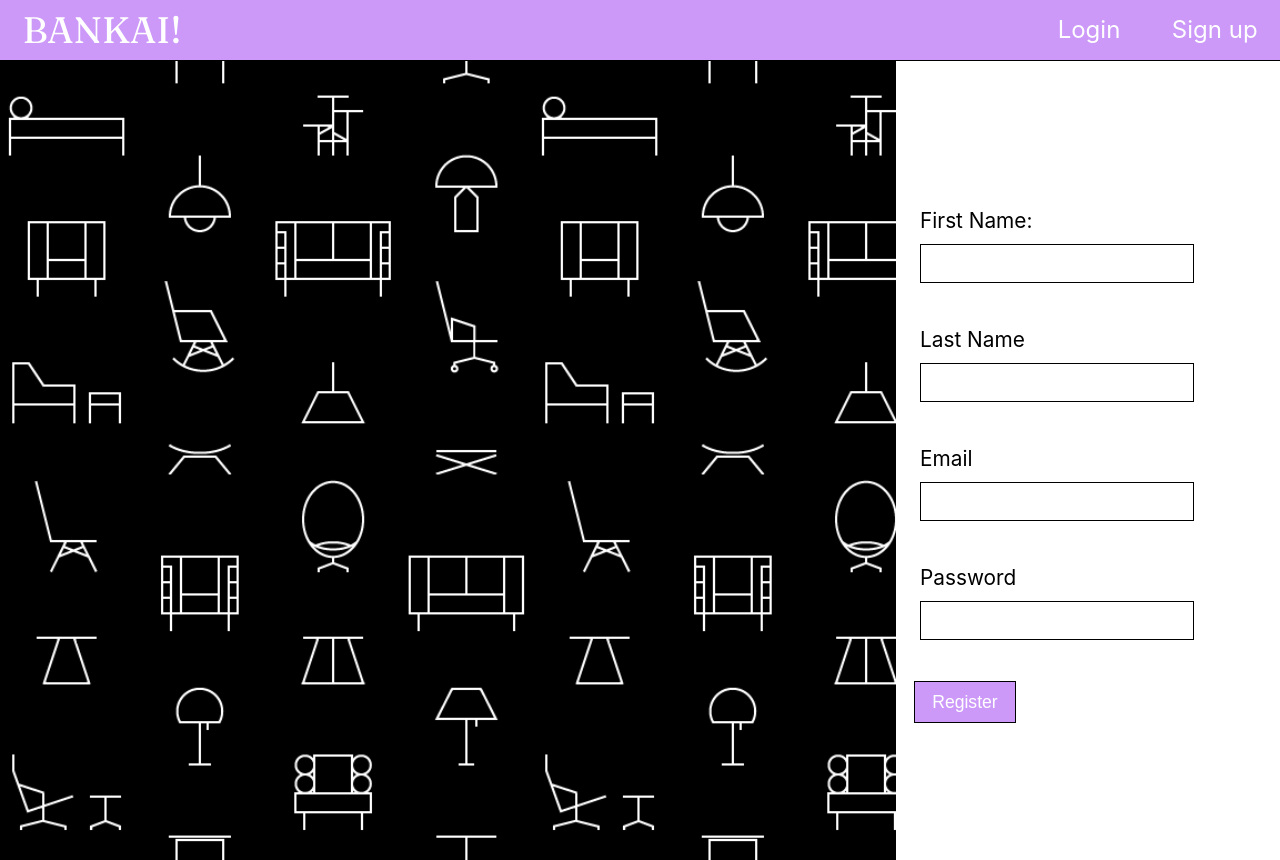
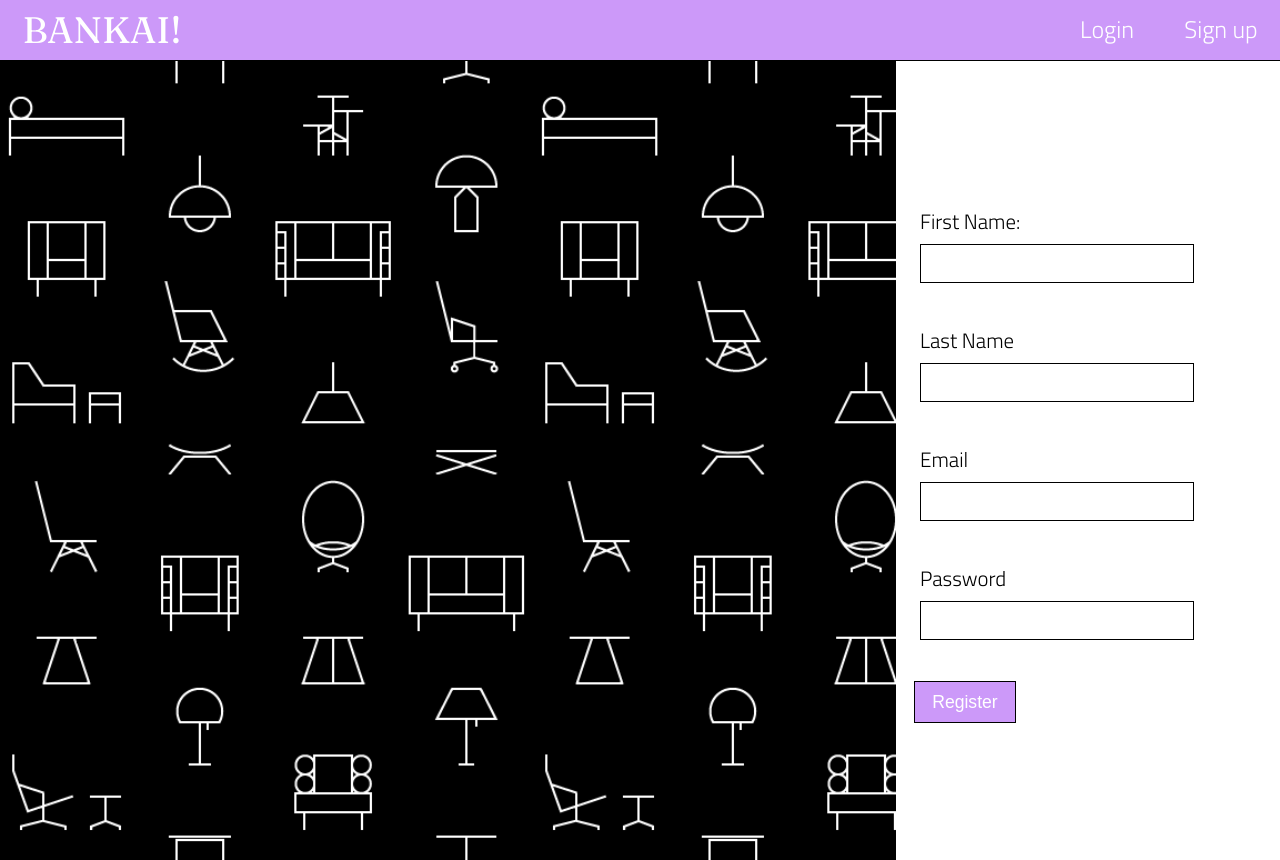
Before and after one commit to Barry-san/myblog, a React (Create React App) app: page /register in a window 1280 px wide. Built offline with nearby package versions, Linux system fonts and the light colour scheme; no server answers; the database is empty.

Commit message:
added webfont

```diff
--- a/src/styles/App.css
+++ b/src/styles/App.css
@@ -14,3 +14,6 @@ a {
   text-decoration: none;
   color: black;
 }
+body {
+  font-family: "Titillium Web", sans-serif;
+}
```
